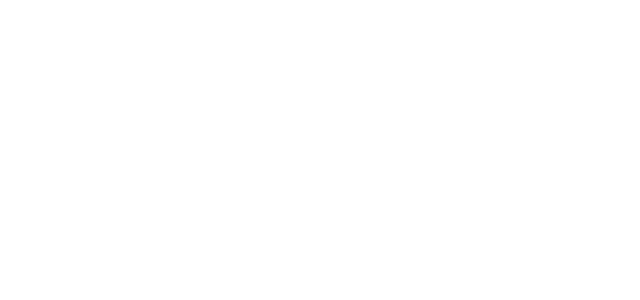
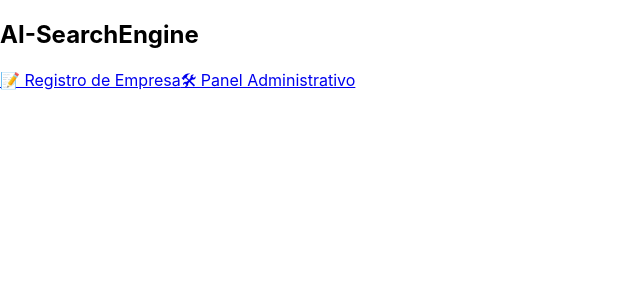
Before and after one commit to InstaCL/AI-SearchEngine, a React (Create React App) app in the folder frontend/: page / in a window 1280 px wide. Before the commit this address had no page. Shown: the top 300 px of the page, without its empty margins (0-640 px from the left). Built offline with nearby package versions, Linux system fonts and the light colour scheme.

Commit message:
Update app

```diff
--- a/frontend/src/App.js
+++ b/frontend/src/App.js
@@ -1,14 +1,20 @@
 import React from 'react';
 import { BrowserRouter as Router, Routes, Route } from 'react-router-dom';
 import ChatbotPage from './components/ChatbotPage';
+import Navbar from "./components/Navbar";
+import RegisterEmpresa from "./components/RegisterEmpresa";
 import AdminPanel from './components/AdminPanel';
+import EmpresaDetail from "./components/EmpresaDetail";
 
 const App = () => {
   return (
     <Router>
+      <Navbar />
       <Routes>
         <Route path="/chatbot" element={<ChatbotPage />} />
+        <Route path="/registro" element={<RegisterEmpresa />} />
         <Route path="/admin" element={<AdminPanel />} />
+        <Route path="/admin/empresa/:id" element={<EmpresaDetail />} />
       </Routes>
     </Router>
   );
```
